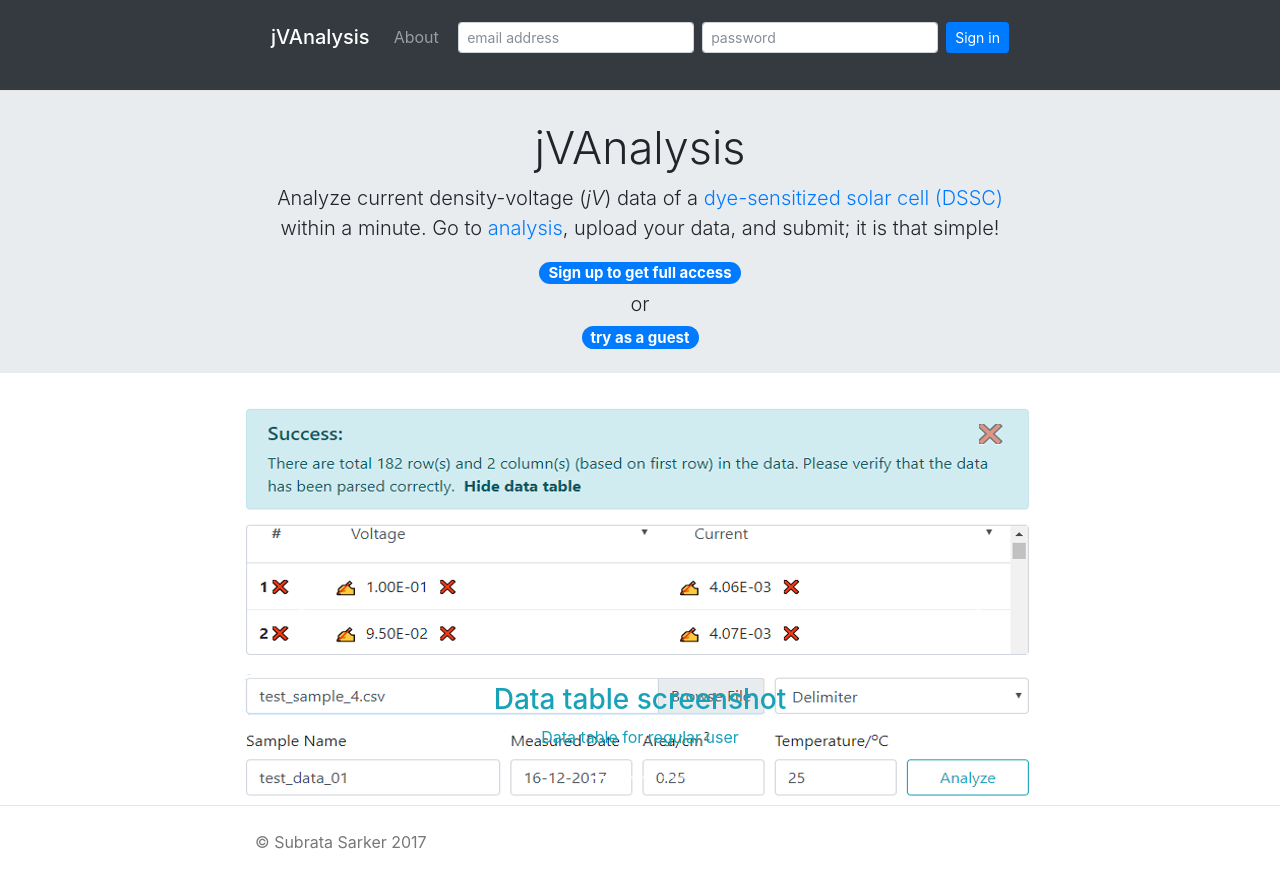
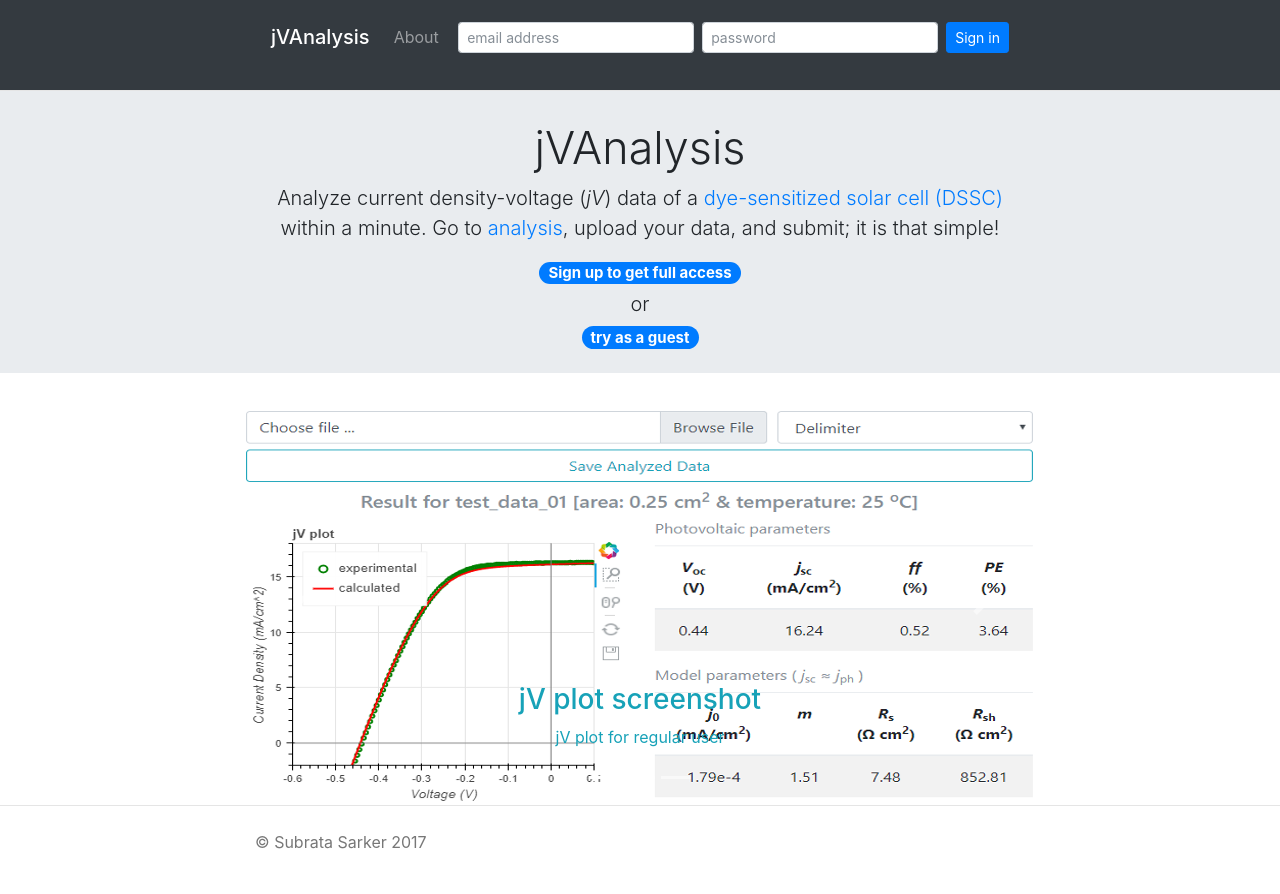
Before and after one commit to picklu/jvanalysis, a Flask app: template jvanalysis/templates/home.html in a window 1280 px wide. Run offline with Flask 2, Linux system fonts and the light colour scheme; the template is opened without the code that fills it: values that come from a table or form of the project are taken from there, others are empty; some libraries are stand-ins or nearby versions.

Commit message:
Remove data table screenshot from the carousel

```diff
--- a/jvanalysis/templates/home.html
+++ b/jvanalysis/templates/home.html
@@ -48,13 +48,6 @@
     </ol>
     <div class="carousel-inner" role="listbox">
       <div class="carousel-item active">
-        <img class="d-block img-fluid" src="{{ url_for('static', filename='images/data_table.png') }}" alt="Data table">
-        <div class="carousel-caption d-none d-md-block text-info">
-          <h3>Data table screenshot</h3>
-          <p>Data table for regular user</p>
-        </div>
-      </div>
-    <div class="carousel-item">
           <img class="d-block img-fluid" src="{{ url_for('static', filename='images/data_plot.png') }}" alt="Data plot">
           <div class="carousel-caption d-none d-md-block text-info">
           <h3>jV plot screenshot</h3>
@@ -66,13 +59,6 @@
         <div class="carousel-caption d-none d-md-block text-info">
           <h3>Account screenshot</h3>
           <p>Account page for regular user</p>
-      </div>
-    </div>
-    <div class="carousel-item">
-      <img class="d-block img-fluid" src="{{ url_for('static', filename='images/data_table_guest.png') }}" alt="Data table for guest">
-      <div class="carousel-caption d-none d-md-block text-info">
-        <h3>Data table screenshot</h3>
-        <p>Data table for guest user</p>
         </div>
       </div>
       <div class="carousel-item">
```
Also changed, not shown: jvanalysis/static/images/data_table.png (deleted), jvanalysis/static/images/data_table_guest.png (deleted). Lines whose indentation alone changed are shown as unchanged.
